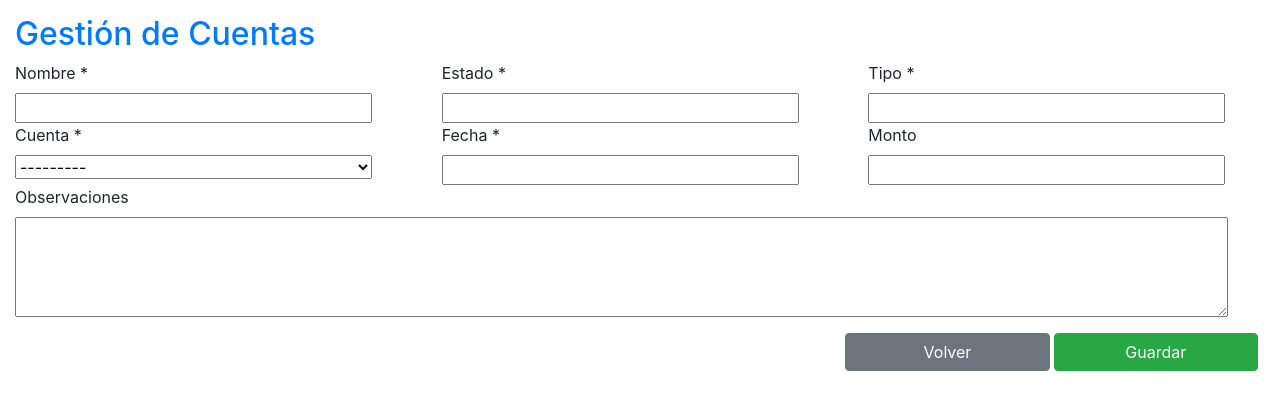
After one commit to Winguweb/mi_primera_bd, a Django app: page /oportunidades/create/ in a window 1280 px wide. The commit adds this page. Shown: the top 410 px of the page. Run offline with Django 3.2, Linux system fonts and the light colour scheme; data that the repository does not hold is empty; some libraries are stand-ins or nearby versions.

Commit message:
ABM de Oportunidades

```diff
--- a/primerabdd/primerabdd/crm/models.py
+++ b/primerabdd/primerabdd/crm/models.py
@@ -248,9 +248,10 @@ class Voluntario(models.Model):
     habilidades = models.IntegerField(choices=LISTA_HABILIDADES, blank=True, null=True)
 
 class Oportunidad(models.Model):
-	cuenta = models.ForeignKey(Cuenta, on_delete=models.CASCADE, blank=True)
-	nombre = models.CharField(max_length=200, default=None, blank=False, null=False)
-	estado = models.CharField(max_length=200, default=None, blank=False, null=False)
-	tipo = models.CharField(max_length=200, default=None, blank=False, null=False)
-	fecha = models.DateField('fecha de nacimiento')
-	monto = MoneyField(max_digits=14, decimal_places=2, default_currency='ARS')
+    cuenta = models.ForeignKey(Cuenta, on_delete=models.CASCADE, blank=False)
+    nombre = models.CharField(max_length=200, default=None, blank=False, null=False)
+    estado_oportunidad = models.CharField(max_length=200, default=None, blank=False, null=False)
+    tipo = models.CharField(max_length=200, default=None, blank=False, null=False)
+    fecha = models.DateField('fecha de nacimiento')
+    monto = MoneyField(max_digits=14, decimal_places=2, default_currency='ARS', default=0, blank=True)
+    observaciones = models.TextField(default= None, blank=True, null=True)
--- /dev/null
+++ b/primerabdd/primerabdd/crm/templates/crm/creacion_oportunidad.html
@@ -0,0 +1,104 @@
+{% extends "base.html" %}
+
+{% block body %}
+
+<style type="text/css">
+
+    .col-lg-4 input, .col-lg-4 select {
+        width: 90%;
+    }
+
+    .col-lg-4 .btn {
+        width: 50%;
+    }
+
+    #id_monto_0 {
+        width: 20%;
+    }
+
+    #id_monto_1 {
+        width: 70%;
+        height: 53%;
+    }
+
+    p {
+        margin-top: 10px;
+        margin-bottom: 5px;
+    }
+
+    #id_observaciones {
+        width: 97%;
+        height: 100px;
+    }
+
+</style>
+
+<form style="padding: 15px;" action="" method="post">
+    {% csrf_token %}
+    {{ form.non_field_errors }}
+
+    <h2>Gestión de Cuentas</h2>
+
+    <div class="row">
+        <div class="col-lg-4">
+            {{ form.nombre.errors }}
+            <label for="{{ form.nombre.id_for_label }}">Nombre *</label>
+            {{ form.nombre }}
+        </div>
+
+        <div class="col-lg-4">
+            {{ form.estado_oportunidad.errors }}
+            <label for="{{ form.estado_oportunidad.id_for_label }}">Estado *</label><br>
+            {{ form.estado_oportunidad }}
+        </div>
+
+        <div class="col-lg-4">
+            {{ form.tipo.errors }}
+            <label for="{{ form.sexo.id_for_label }}">Tipo *</label><br>
+            {{ form.tipo }}
+        </div>
+    </div>
+
+    <div class="row">
+        <div class="col-lg-4">
+            {{ form.cuenta.errors }}
+            <label for="{{ form.email.id_for_label }}">Cuenta *</label>
+            {{ form.cuenta }}
+        </div>
+
+        <div class="col-lg-4">
+            {{ form.fecha.errors }}
+            <label for="{{ form.fecha.id_for_label }}">Fecha *</label>
+            {{ form.fecha }}
+        </div>
+
+        <div class="col-lg-4">
+            {{ form.monto.errors }}
+            <label for="{{ form.tipo.id_for_label }}">Monto</label><br>
+            {{ form.monto }}
+        </div>
+    </div>
+
+    <div class="row">
+        <div class="col-lg-12">
+            {{ form.observaciones.errors }}
+            <label for="{{ form.observaciones.id_for_label }}">Observaciones</label><br>
+            {{ form.observaciones }}
+        </div>
+    </div>
+
+    <div class="row" style="padding-right: 20px; padding-left: 10px;">
+        <div class="col-6 col-sm-6 col-md-6 col-lg-6">
+        </div>
+        <div class="col-2 col-sm-2 col-md-2 col-lg-2"></div>
+        <div class="col-2 col-sm-2 col-md-2 col-lg-2" style="padding-left: 2px; padding-right: 2px;">
+            <a class="btn btn-secondary" style="margin-top: 10px; margin-right: 40px;" href="/oportunidades">Volver</a>
+        </div>
+        <div class="col-2 col-sm-2 col-md-2 col-lg-2" style="padding-left: 2px; padding-right: 2px;">
+            <input class="btn btn-success" type="submit" value="Guardar" style="margin-top: 10px; margin-right: 40px;" />
+        </div>
+    </div>
+
+</form>
+
+{% endblock %}
--- a/primerabdd/primerabdd/crm/urls.py
+++ b/primerabdd/primerabdd/crm/urls.py
@@ -28,4 +28,7 @@ urlpatterns = [
     path('cuentas/edit/<int:pk>', views.CuentasEditar.as_view(), name='editar_cuenta'),
     path('cuentas/delete/<int:pk>', views.CuentasEliminar.as_view(), name='eliminar_cuenta'),
     path('oportunidades/', views.OportunidadesLista.as_view(), name='ver_oportunidades'),
+    path('oportunidades/create/', views.OportunidadesCrear.as_view(), name='crear_oportunidad'),
+    path('oportunidades/edit/<int:pk>', views.OportunidadesEditar.as_view(), name='editar_oportunidad'),
+    path('oportunidades/delete/<int:pk>', views.OportunidadesEliminar.as_view(), name='eliminar_oportunidad'),
 ]
--- a/primerabdd/primerabdd/crm/views.py
+++ b/primerabdd/primerabdd/crm/views.py
@@ -585,3 +585,22 @@ class OportunidadesLista(ListView):
     model = Oportunidad
     context_object_name = 'mis_oportunidades'
     template_name = 'crm/oportunidades_lista.html'
+
+class OportunidadesEditar(UpdateView):
+    model = Oportunidad
+    template_name = 'crm/creacion_oportunidad.html'
+    fields = '__all__'
+    success_url = reverse_lazy('ver_oportunidades')
+
+class OportunidadesCrear(CreateView):
+    model = Oportunidad
+    template_name = 'crm/creacion_oportunidad.html'
+    fields = '__all__'
+    success_url = reverse_lazy('ver_oportunidades')
+
+class OportunidadesEliminar(DeleteView):
+    model = Oportunidad
+    success_url = reverse_lazy('ver_oportunidades')
+
+    def get(self, request, *args, **kwargs):
+        return self.post(request, *args, **kwargs)
```
Also changed, not shown: primerabdd/primerabdd/crm/templates/crm/oportunidades_lista.html (+25 -4 lines).
